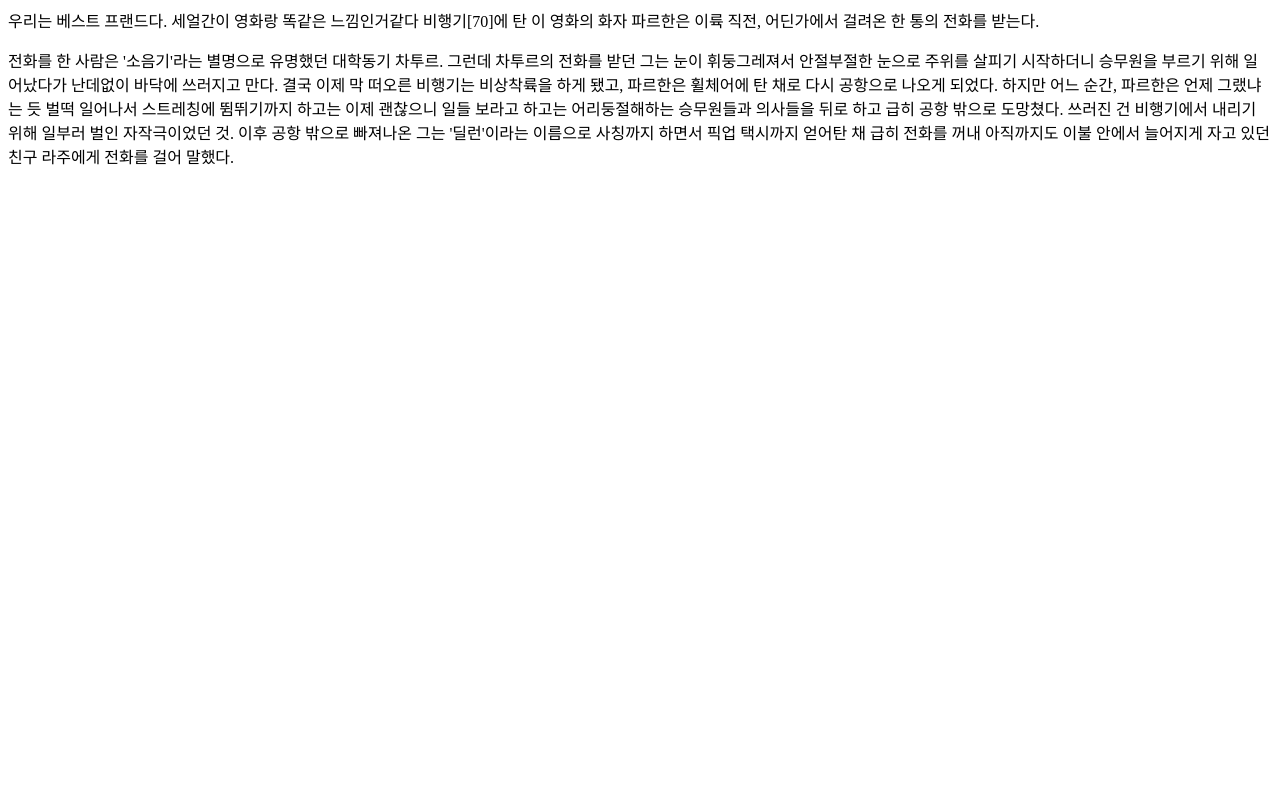
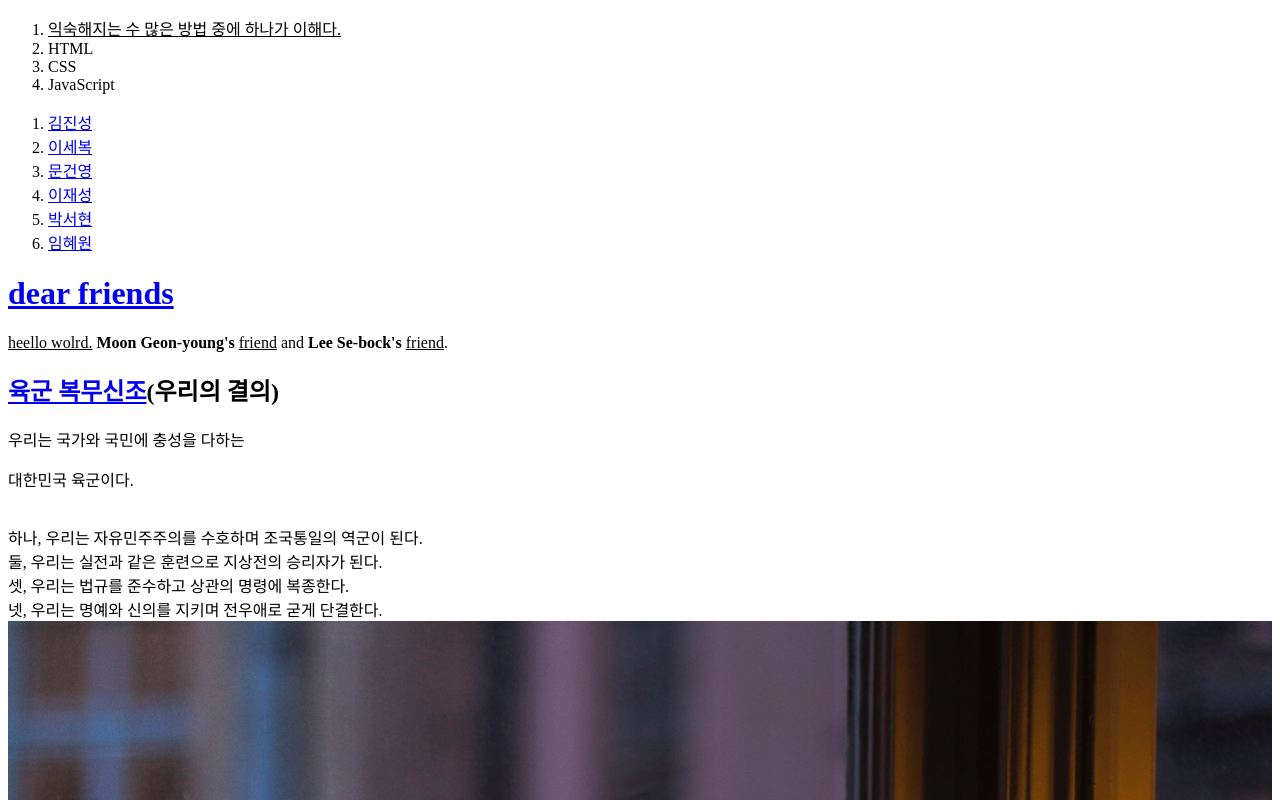
Before and after one commit to junsung1204/my-first-wed-site, a plain HTML site: page index.html in a window 1280 px wide. Shown: the top 800 px of the page. Drawn offline with Linux system fonts and the light colour scheme.

Commit message:
Add files via upload

```diff
--- a/index.html
+++ b/index.html
@@ -1,11 +1,36 @@
 <!doctype html>
 <head>
-<title>베스트 프랜드</title>
+<title>김진성의 코딩마스터</title>
 <meta charset="utf8">
 </head>
 <body>
-우리는 베스트 프랜드다. 세얼간이 영화랑 똑같은 느낌인거같다
+<ol>
+  <li><u> 익숙해지는 수 많은 방법 중에 하나가 이해다.</u></li>
+<li>HTML</li>
+<li>CSS</li>
+<li>JavaScript</li>
+</ol>
+<ol>
+<li><a href="김진성.html">김진성</a></li>
+<li><a href="이세복.html">이세복</a></li>
+<li><a href="문건영.html">문건영</a></li>
+<li><a href="이재성.html">이재성</a></li>
+<li><a href="박서현.html">박서현</a></li>
+<li><a href="임혜원.html">임혜원</a></li>
+</ol><p>
 
-비행기[70]에 탄 이 영화의 화자 파르한은 이륙 직전, 어딘가에서 걸려온 한 통의 전화를 받는다.<p> 전화를 한 사람은 '소음기'라는 별명으로 유명했던 대학동기 차투르. 그런데 차투르의 전화를 받던 그는 눈이 휘둥그레져서 안절부절한 눈으로 주위를 살피기 시작하더니 승무원을 부르기 위해 일어났다가 난데없이 바닥에 쓰러지고 만다. 결국 이제 막 떠오른 비행기는 비상착륙을 하게 됐고, 파르한은 휠체어에 탄 채로 다시 공항으로 나오게 되었다. 하지만 어느 순간, 파르한은 언제 그랬냐는 듯 벌떡 일어나서 스트레칭에 뜀뛰기까지 하고는 이제 괜찮으니 일들 보라고 하고는 어리둥절해하는 승무원들과 의사들을 뒤로 하고 급히 공항 밖으로 도망쳤다. 쓰러진 건 비행기에서 내리기 위해 일부러 벌인 자작극이었던 것. 이후 공항 밖으로 빠져나온 그는 '딜런'이라는 이름으로 사칭까지 하면서 픽업 택시까지 얻어탄 채 급히 전화를 꺼내 아직까지도 이불 안에서 늘어지게 자고 있던 친구 라주에게 전화를 걸어 말했다.
+
+
+<h1><a href="index.html">dear friends</a></h1>
+<u>heello wolrd.</u>
+<strong>Moon Geon-young's</strong> <u>friend</u> and <strong>Lee Se-bock's</strong> <u>friend</u>.<br>
+<h2><a href="https://namu.wiki/w/%EB%B3%B5%EB%AC%B4%EC%8B%A0%EC%A1%B0/%EB%8C%80%ED%95%9C%EB%AF%BC%EA%B5%AD" target="_blank" title="복문신조 정의">육군 복무신조</a>(우리의 결의)</h2>
+우리는 국가와 국민에 충성을 다하는
+<p>대한민국 육군이다.</p>
+<br>하나, 우리는 자유민주주의를 수호하며 조국통일의 역군이 된다.
+<br>둘, 우리는 실전과 같은 훈련으로 지상전의 승리자가 된다.
+<br>셋, 우리는 법규를 준수하고 상관의 명령에 복종한다.
+<br>넷, 우리는 명예와 신의를 지키며 전우애로 굳게 단결한다.
+   <img src="coding.jpg" width="100%">
 </body>
 </html>
```
Also changed, not shown: 1.html (+2 -1 lines), dear friends.html (added, +11 -0 lines).
